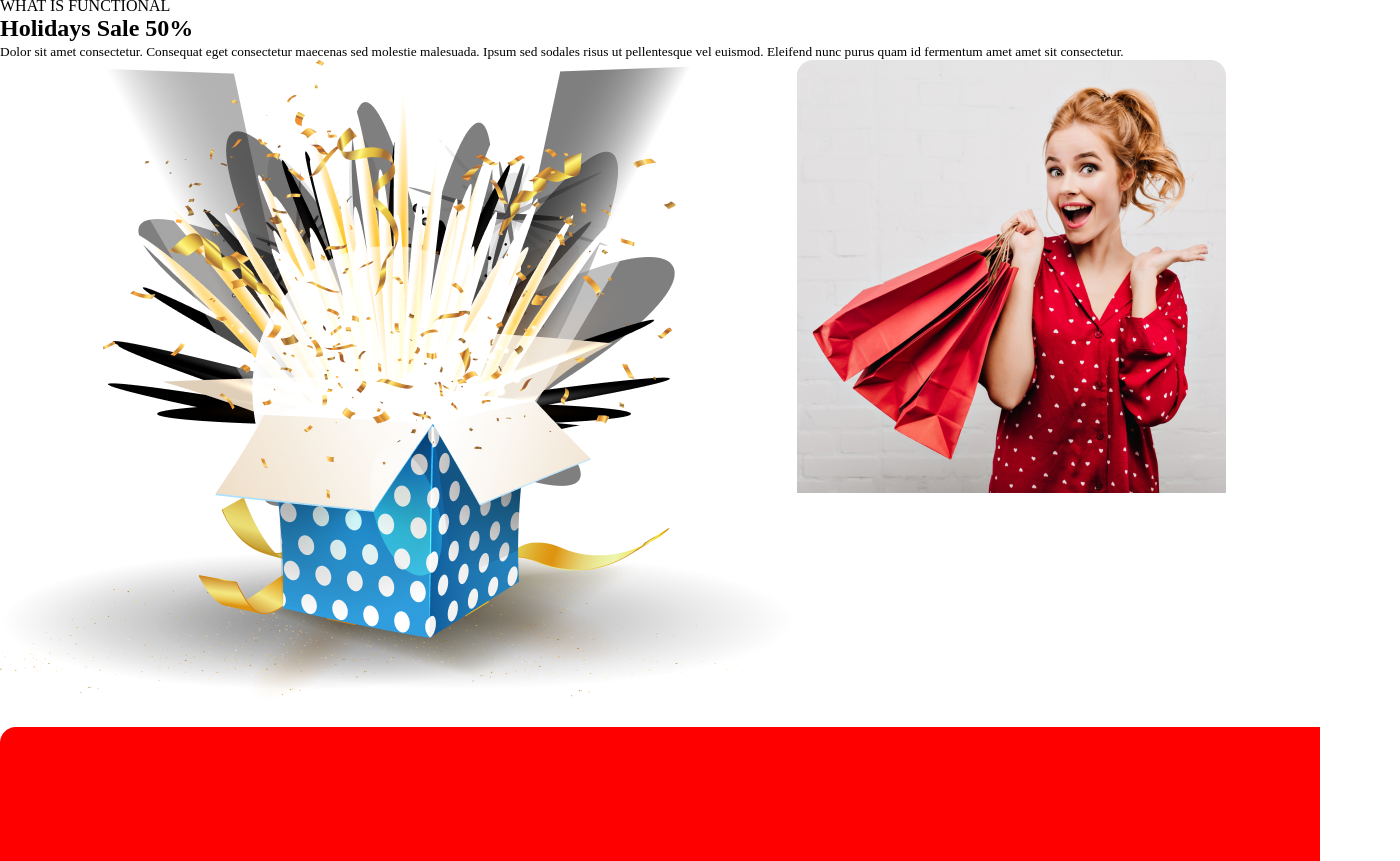
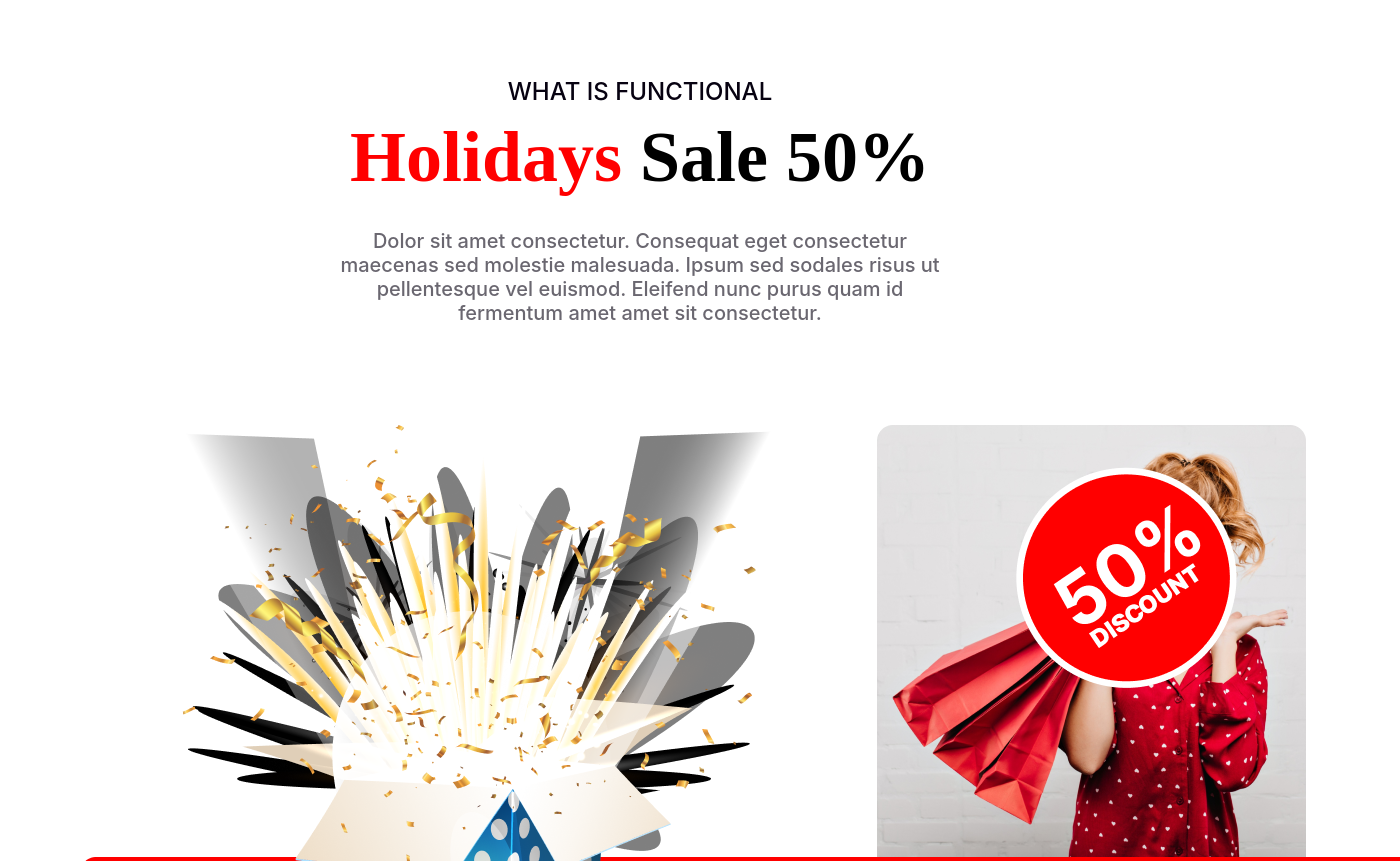
Before and after one commit to arifulwasim/happy-new-year, a plain HTML site: page index.html in a window 1280 px wide. Shown: the part 2851-3712 px from the top of the page, 1400 px wide, since content can reach past the window. Drawn offline with Linux system fonts and the light colour scheme.

Commit message:
setup done

```diff
--- a/css/style.css
+++ b/css/style.css
@@ -193,22 +193,59 @@
     padding: 20px 0px 40px 0px;
 }
 
-.holiday {}
+.holiday {
+    padding: 80px;
+}
 
-.holiday-content {}
+.holiday-content {
+    text-align: center;
+}
 
-.holiday-content p {}
+.holiday-content p {
+    color: #070211;
+    font-family: Inter;
+    font-size: 24px;
+    font-weight: 500;
+}
 
-.holiday-content h1 {}
+.holiday-content span {
+    color: #F00;
+}
 
-.holiday-content small {}
+.holiday-content h1 {
+    text-align: center;
+    font-family: Merriweather;
+    font-size: 72px;
+    font-weight: 900;
+    padding: 10px 0px;
+}
+
+.holiday-content small {
+    color: rgba(7, 2, 17, 0.60);
+    font-family: Inter;
+    font-size: 20px;
+    font-weight: 500;
+    display: block;
+    padding: 20px 250px 100px;
+}
 
 .holiday-img {
     display: flex;
 }
 
-.holiday-img-left {}
+.holiday-img-left {
+    z-index: 99;
+}
+
+.holiday-img-middle {
+    position: absolute;
+    right: 0px;
+
+}
 
 .holiday-img-right {}
 
-.holiday-img-buttom {}
+.holiday-img-buttom {
+    margin-top: -235px;
+    text-align: center;
+}
--- a/index.html
+++ b/index.html
@@ -88,6 +88,9 @@
             <div class="holiday-img-left">
                 <img src="./img/Group 75.png" alt="">
             </div>
+            <div class="holiday-img-middle">
+                <img src="./img/Group 44.png" alt="">
+            </div>
             <div class="holiday-img-right">
                 <img src="./img/Rectangle 1.png" alt="">
             </div>
```
